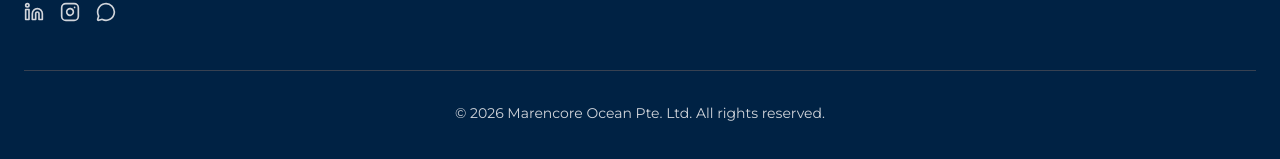
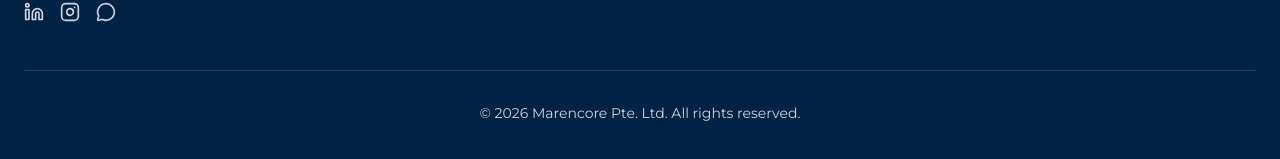
Before and after one commit to seansim-kor/Marencore, a React (Vite) app: page / in a window 1280 px wide. Shown: the part 6700-6859 px from the top of the page. Built offline with nearby package versions, Linux system fonts and the light colour scheme.

Commit message:
Update company name in footer copyright notice

```diff
--- a/components/Footer.tsx
+++ b/components/Footer.tsx
@@ -61,7 +61,7 @@ export const Footer: React.FC = () => {
         </div>
 
         <div className="border-t border-gray-700 pt-8 text-center text-sm">
-            &copy; {new Date().getFullYear()} Marencore Ocean Pte. Ltd. All rights reserved.
+            &copy; {new Date().getFullYear()} Marencore Pte. Ltd. All rights reserved.
         </div>
       </div>
     </footer>
```
